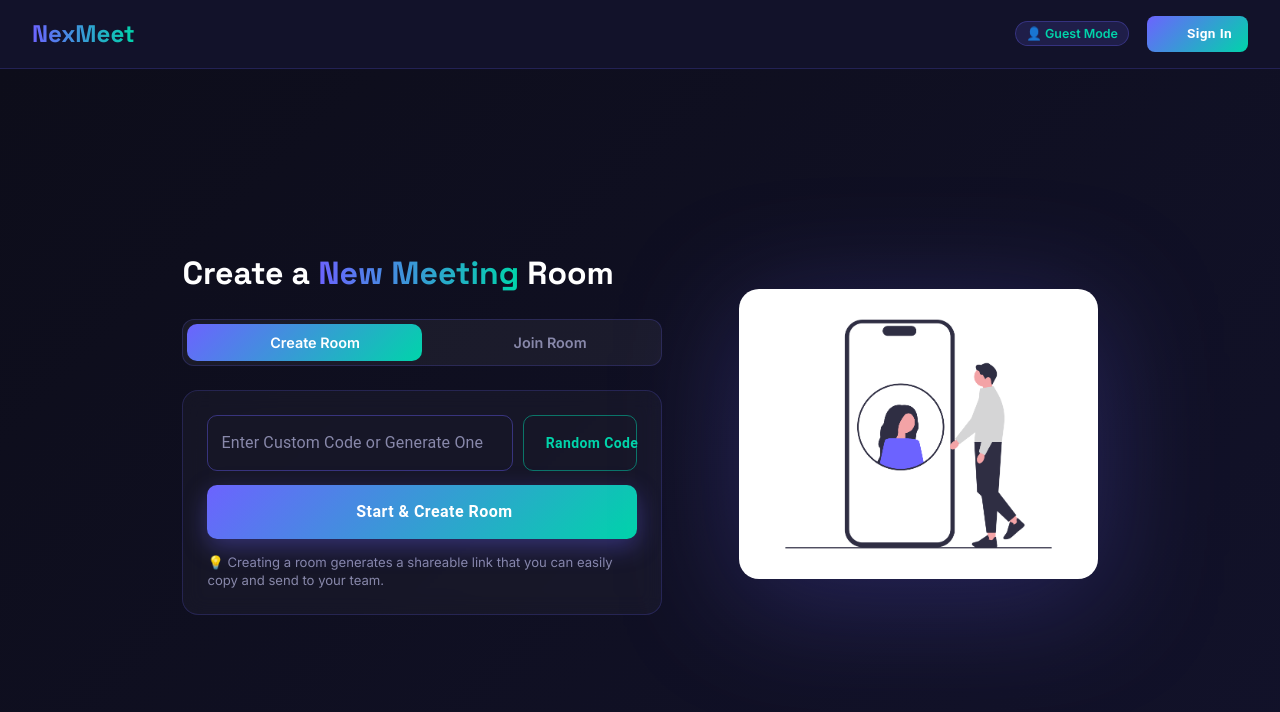
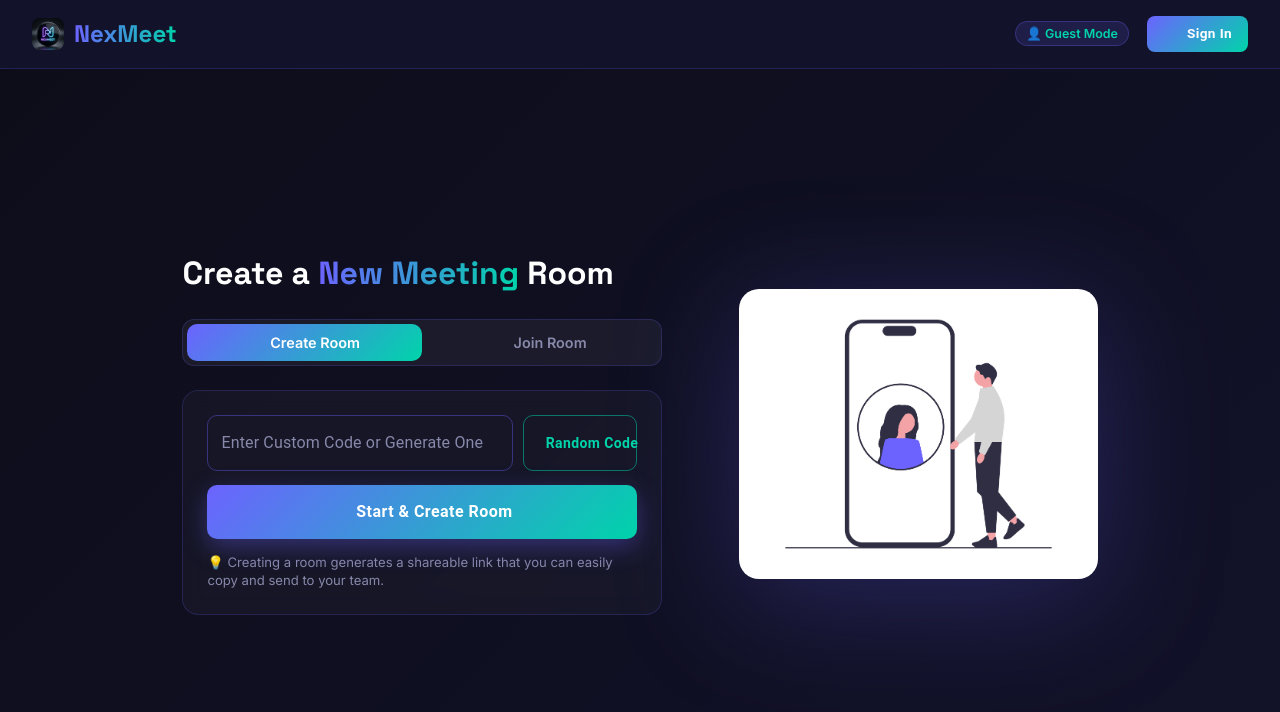
Before and after one commit to abhishek27-dev/NexMeet, a React (Vite) app in the folder frontend/: page /home in a window 1280 px wide. Shown: the top 712 px of the page. Built offline with nearby package versions, Linux system fonts and the light colour scheme; no server answers; some icons are missing.

Commit message:
Add Capital N logo icon to home page navbar

```diff
--- a/frontend/src/pages/home.jsx
+++ b/frontend/src/pages/home.jsx
@@ -61,7 +61,10 @@ function HomeComponent(props) {
     <div style={{ minHeight: "100vh", background: "linear-gradient(135deg, #0d0d1a 0%, #12122a 100%)" }}>
       {/* Navbar */}
       <div className="navBar">
-        <h2>NexMeet</h2>
+        <div style={{ display: "flex", alignItems: "center", gap: "10px", cursor: "pointer" }} onClick={() => navigate("/")}>
+          <img src="/favicon.png" alt="NexMeet logo" style={{ width: "32px", height: "32px", borderRadius: "8px", objectFit: "cover" }} />
+          <h2 style={{ margin: 0 }}>NexMeet</h2>
+        </div>
         <div style={{ display: "flex", alignItems: "center", gap: "10px" }}>
           {isAuth ? (
             <>
```
